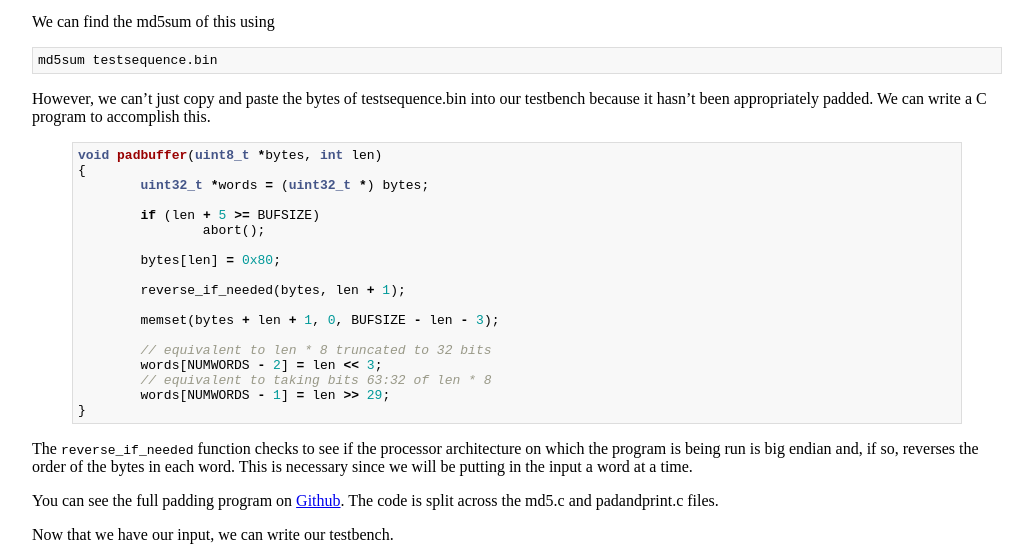
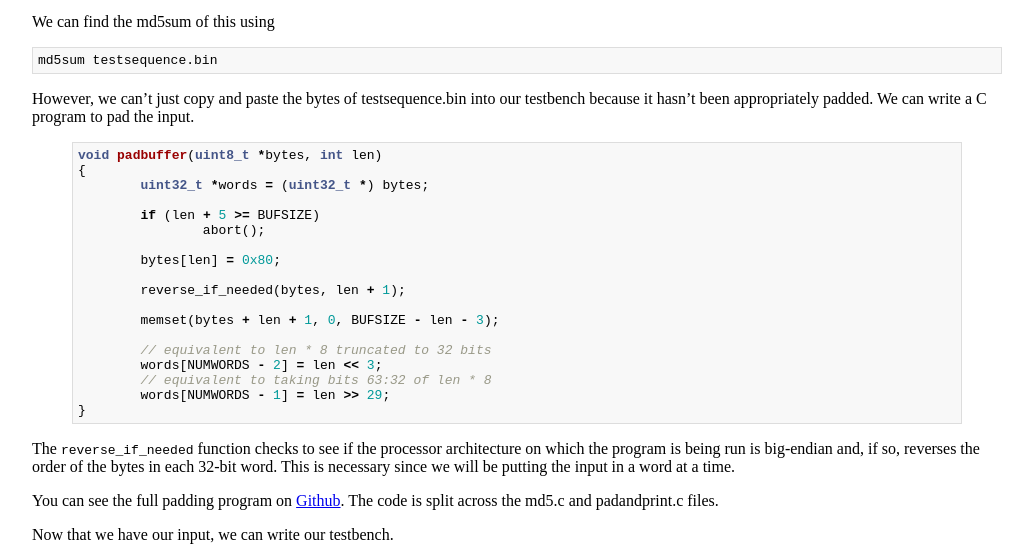
Before and after one commit to zhemao/zhemao.github.com, a Jekyll site: the page built from _posts/2014-01-06-sockit-6.markdown, in a window 1280 px wide and 900 px high, scrolled down 2022 px. Shown: the part 170-728 px from the top of the window, without its empty margins (123-1156 px from the left). Built offline with Jekyll 4.4.1, drawn with Linux system fonts in a browser that asks for light colours; some of the changed text lies outside the part shown.

Commit message:
some edits to sockit 6

```diff
--- a/_posts/2014-01-06-sockit-6.markdown
+++ b/_posts/2014-01-06-sockit-6.markdown
@@ -125,7 +125,7 @@ We can find the md5sum of this using
 
 However, we can't just copy and paste the bytes of testsequence.bin into our
 testbench because it hasn't been appropriately padded. We can write a C
-program to accomplish this.
+program to pad the input.
 
 {% highlight c %}
 void padbuffer(uint8_t *bytes, int len)
@@ -149,9 +149,9 @@ void padbuffer(uint8_t *bytes, int len)
 {% endhighlight %}
 
 The `reverse_if_needed` function checks to see if the processor architecture
-on which the program is being run is big endian and, if so, reverses the
-order of the bytes in each word. This is necessary since we will be putting
-in the input a word at a time.
+on which the program is being run is big-endian and, if so, reverses the
+order of the bytes in each 32-bit word. This is necessary since we will be
+putting the input in a word at a time.
 
 You can see the full padding program on [Github](https://github.com/zhemao/md5cracker/tree/master/software).
 The code is split across the md5.c and padandprint.c files.
```
Also changed, not shown: other parts of _posts/2014-01-06-sockit-6.markdown (+4 -2 lines).
